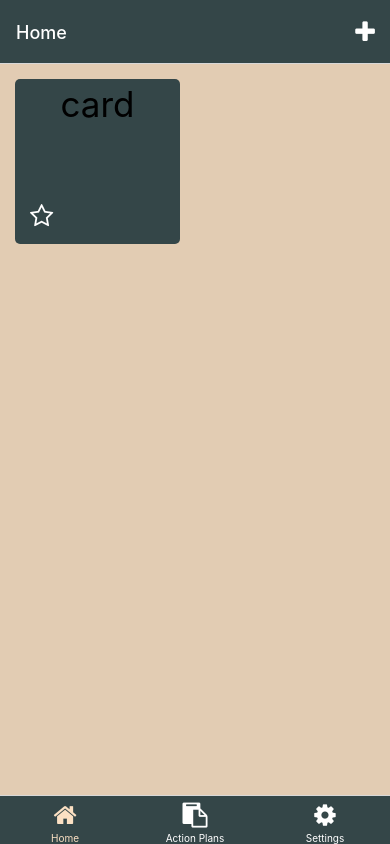
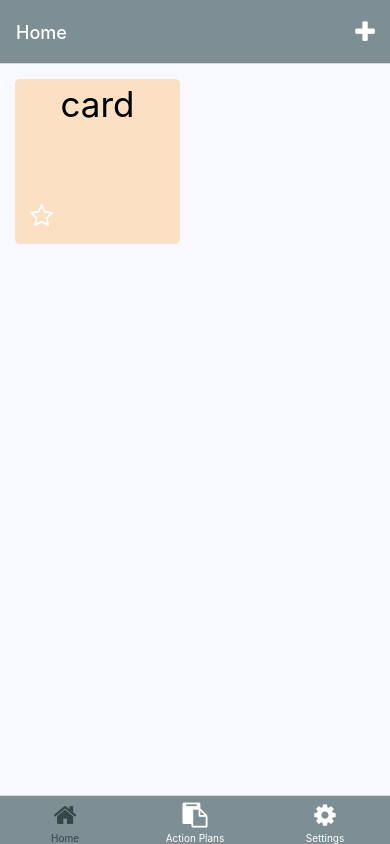
Before and after one commit to marker6275/Note-To-Self-App, a React Native app: screen /Homescreen in a window 390 px wide. Built offline with nearby package versions, Linux system fonts and the light colour scheme; what expo-linking would draw is missing.

Commit message:
fix menu bar to stretch to bottom

```diff
--- a/Action Plans/Plan1.tsx
+++ b/Action Plans/Plan1.tsx
@@ -65,5 +65,5 @@ const styles = StyleSheet.create({
     checklist: {
         color: '#fff',
         backgroundColor: '#fff'
-    }
+    },
 })
--- a/components/Card.tsx
+++ b/components/Card.tsx
@@ -35,7 +35,7 @@ const styles = StyleSheet.create({
     card: {
         height: Dimensions.get('window').width / 2 - 30,
         width: Dimensions.get('window').width / 2 - 30,
-        backgroundColor: '#344648',
+        backgroundColor: '#FBE0C3',
         margin: 15,
         borderRadius: 5,
         display: 'flex'
--- a/navigation/index.tsx
+++ b/navigation/index.tsx
@@ -65,13 +65,18 @@ function BottomTabNavigator() {
     <BottomTab.Navigator
       initialRouteName="Homescreen"
       screenOptions={{
-        tabBarActiveTintColor: '#FBE0C3',
+        tabBarActiveTintColor: '#344648',
         tabBarInactiveTintColor: 'white',
-        tabBarActiveBackgroundColor: '#344648',
-        tabBarInactiveBackgroundColor: '#344648',
+        tabBarStyle: {
+          // marginBottom: -30,
+          top: 0,
+          backgroundColor: '#7D8E95',
+        },
+        tabBarActiveBackgroundColor: '#7D8E95',
+        tabBarInactiveBackgroundColor: '#7D8E95',
         headerTintColor: 'white',
         headerStyle: {
-          backgroundColor: '#344648'
+          backgroundColor: '#7D8E95'
         }
       }}>
       <BottomTab.Screen
@@ -79,6 +84,8 @@ function BottomTabNavigator() {
         component={TabOneScreen}
         options={({ navigation }: RootTabScreenProps<'Homescreen'>) => ({
           title: 'Home',
+          tabBarItemStyle: {
+          },
           tabBarIcon: ({ color }) => <TabBarIcon name="home" color={color} />,
         })}
       />
--- a/screens/ActionPlan.tsx
+++ b/screens/ActionPlan.tsx
@@ -33,6 +33,7 @@ const styles = StyleSheet.create({
     flex: 1,
     alignItems: 'center',
     justifyContent: 'center',
+    backgroundColor: 'ghostwhite',
   },
   title: {
     fontSize: 20,
--- a/screens/Homescreen.tsx
+++ b/screens/Homescreen.tsx
@@ -69,14 +69,14 @@ React.useLayoutEffect(() => {
 
 const styles = StyleSheet.create({
   container: {
-    backgroundColor: '#E2CCB3',
+    backgroundColor: 'ghostwhite',
     flexWrap: 'wrap',
     display: 'flex',
     flexDirection: 'row'
   },
   scroll: {
     flex: 1,
-    backgroundColor: '#E2CCB3',
+    backgroundColor: 'ghostwhite',
   },
   title: {
     fontSize: 20,
--- a/screens/Settings.tsx
+++ b/screens/Settings.tsx
@@ -25,9 +25,11 @@ const styles = StyleSheet.create({
     flex: 1,
     alignItems: 'center',
     justifyContent: 'center',
+    backgroundColor: 'ghostwhite',
   },
   button: {
     justifyContent: 'center',
-    width: Dimensions.get('window').width
+    width: Dimensions.get('window').width,
+    backgroundColor: 'transparent',
     }
 });
```
